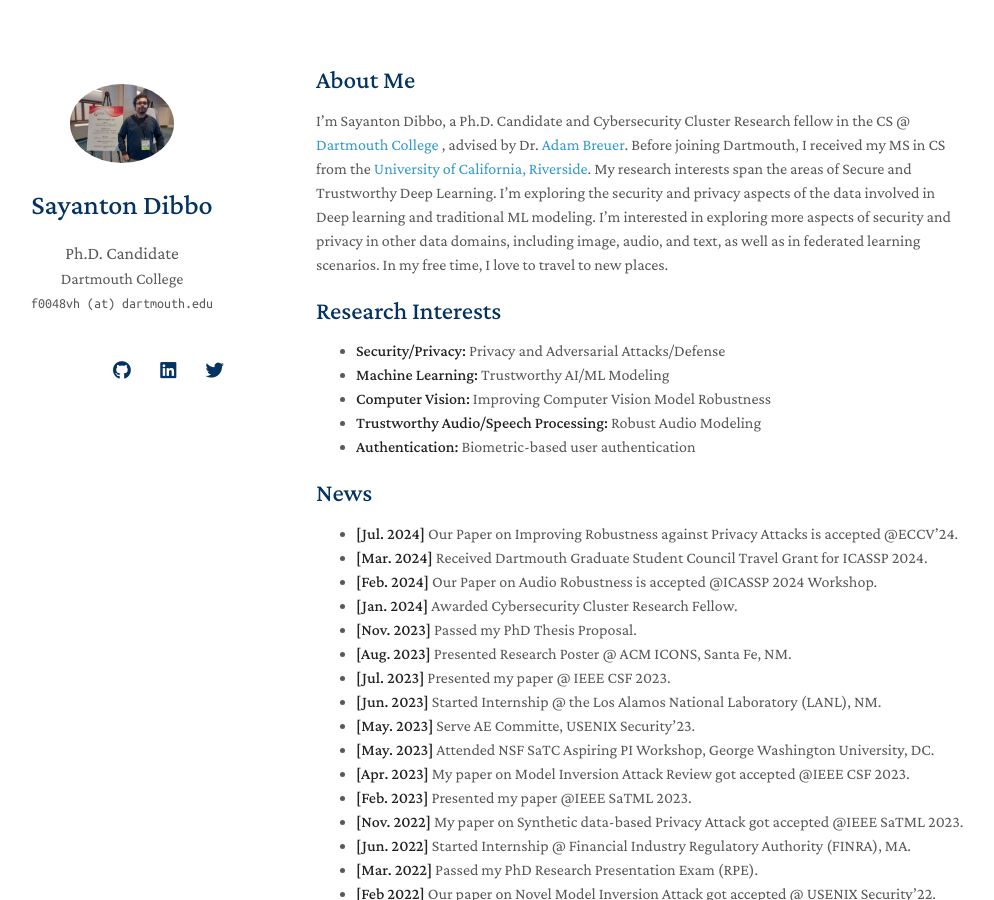
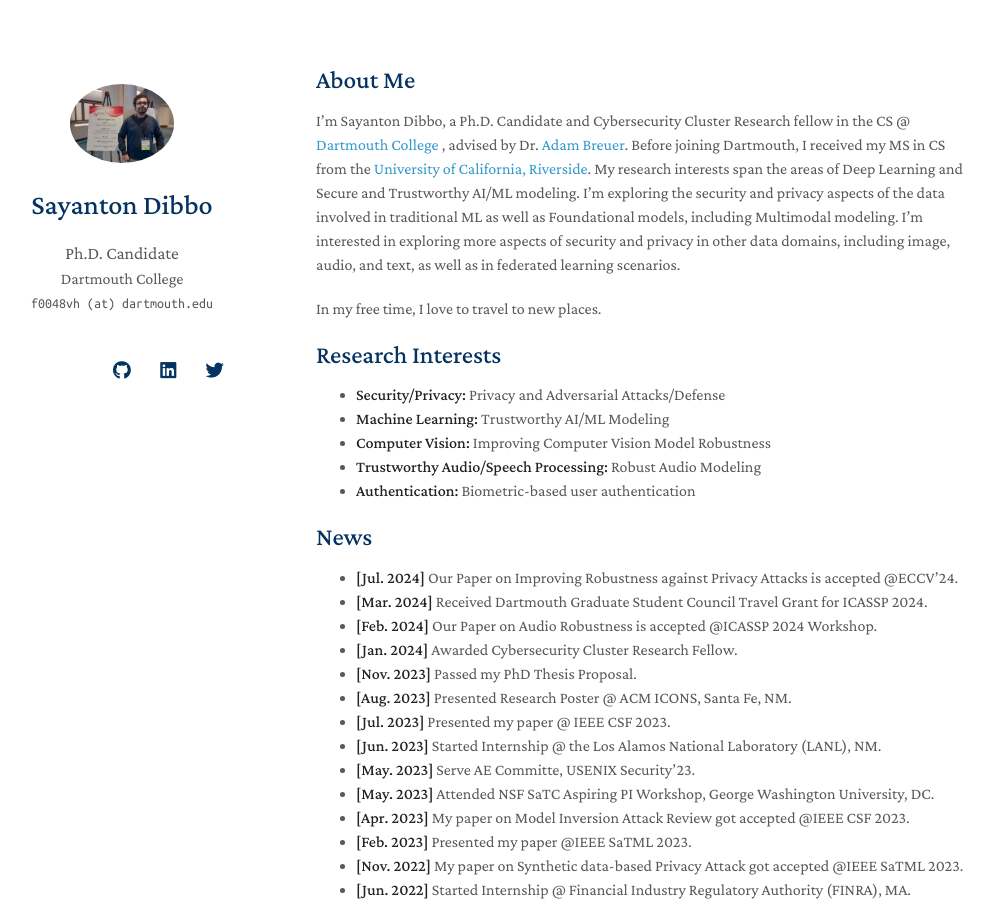
Before and after one commit to SayantonDibbo/SayantonDibbo.github.io, a Jekyll site: the page built from index.md, in a window 1280 px wide and 900 px high. Shown: the whole window, without its empty margins (154-1148 px from the left). Built offline with Jekyll 4.4.1, drawn with Linux system fonts in a browser that asks for light colours; nearby versions of some CDN libraries; a style sheet for code colours, icons or effects is not loaded; our own code applies the rules of GitHub Pages for plain Markdown files.

Commit message:
Update index.md

```diff
--- a/index.md
+++ b/index.md
@@ -4,8 +4,9 @@
 
 ## About Me
 
-I'm Sayanton Dibbo, a Ph.D. Candidate and Cybersecurity Cluster Research fellow in the CS @ <a href="https://web.cs.dartmouth.edu/">Dartmouth College</a> , advised by Dr. <a href="https://www.adambreuer.com/">Adam Breuer</a>. Before joining Dartmouth, I received my MS in CS from the <a href="https://www1.cs.ucr.edu//">University of California, Riverside</a>.
-My research interests span the areas of Secure and Trustworthy Deep Learning.  I'm exploring the security and privacy aspects of the data involved in Deep learning and traditional ML modeling. I'm interested in exploring more aspects of security and privacy in other data domains, including image, audio, and text, as well as in federated learning scenarios.
+I'm Sayanton Dibbo, a Ph.D. Candidate and Cybersecurity Cluster Research fellow in the CS @ <a href="https://web.cs.dartmouth.edu/">Dartmouth College</a> , advised by Dr. <a href="https://www.adambreuer.com/">Adam Breuer</a>. Before joining Dartmouth, I received my MS in CS from the <a href="https://www1.cs.ucr.edu/">University of California, Riverside</a>.
+My research interests span the areas of Deep Learning and Secure and Trustworthy AI/ML modeling.  I'm exploring the security and privacy aspects of the data involved in traditional ML as well as Foundational models, including Multimodal modeling. I'm interested in exploring more aspects of security and privacy in other data domains, including image, audio, and text, as well as in federated learning scenarios.
+
 In my free time, I love to travel to new places.
 
 
```
